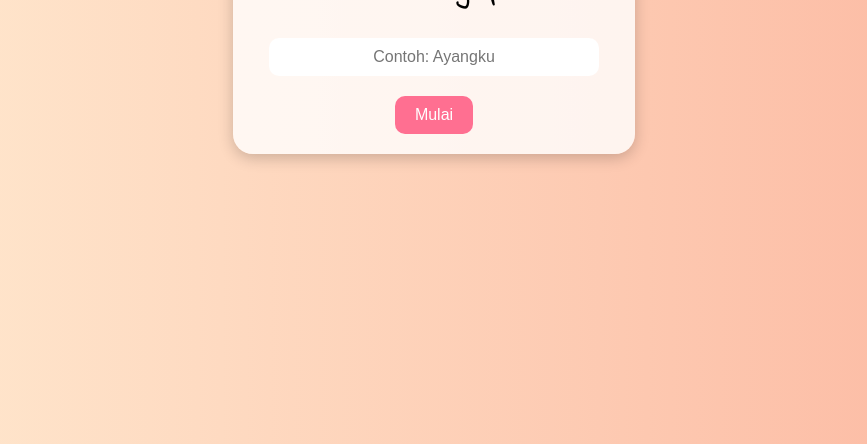
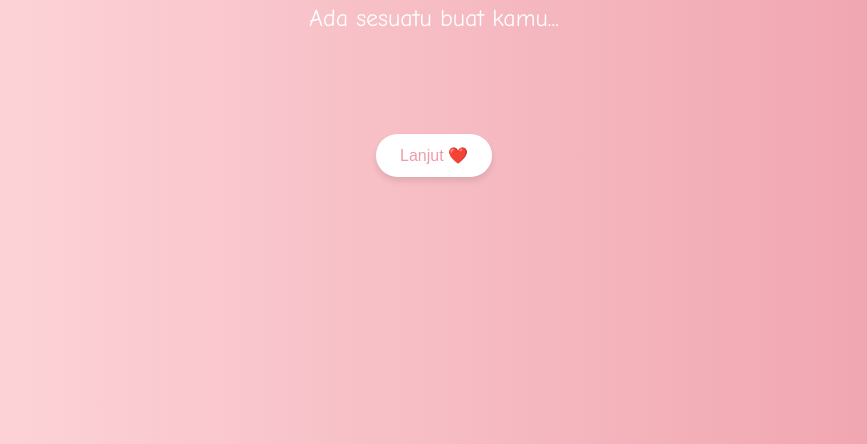
Before and after one commit to erdthedev/untukmu, a plain HTML site: page index.html in a window 1280 px wide. Shown: the part 356-800 px from the top of the page, without its empty margins (206-1073 px from the left). Drawn offline with Linux system fonts and the light colour scheme.

Commit message:
Update index.html

```diff
--- a/index.html
+++ b/index.html
@@ -1,193 +1,98 @@
-
 <!DOCTYPE html>
 <html lang="id">
 <head>
   <meta charset="UTF-8" />
   <meta name="viewport" content="width=device-width, initial-scale=1.0"/>
-  <title>Untuk Kamu 💖</title>
-  <link href="https://fonts.googleapis.com/css2?family=Indie+Flower&display=swap" rel="stylesheet">
+  <title>Untukmu</title>
   <style>
     body {
       margin: 0;
-      padding: 0;
-      font-family: 'Indie Flower', cursive;
-      background: linear-gradient(to right, #ffecd2, #fcb69f);
+      font-family: 'Comic Sans MS', cursive, sans-serif;
+      background: linear-gradient(to right, #ffdde1, #ee9ca7);
+      color: #fff;
       display: flex;
+      flex-direction: column;
+      align-items: center;
       justify-content: center;
-      align-items: center;
       height: 100vh;
       overflow: hidden;
+      text-align: center;
     }
-
-    .container {
-      text-align: center;
-      padding: 20px;
-      background: rgba(255, 255, 255, 0.8);
-      border-radius: 20px;
-      box-shadow: 0 4px 15px rgba(0,0,0,0.2);
-      max-width: 90%;
+    h1 {
+      font-size: 2.5rem;
+      margin-bottom: 20px;
     }
-
-    #text {
-      font-size: 1.8em;
-      color: #444;
-      margin-bottom: 20px;
+    #message {
+      font-size: 1.5rem;
+      margin-bottom: 30px;
       min-height: 100px;
     }
-
-    .btn, .input {
-      padding: 10px 20px;
-      font-size: 1em;
+    .btn {
+      background-color: #fff;
+      color: #ee9ca7;
+      padding: 12px 24px;
       border: none;
-      border-radius: 10px;
-      margin-top: 10px;
+      border-radius: 25px;
+      font-size: 1rem;
+      cursor: pointer;
+      box-shadow: 0 4px 6px rgba(0,0,0,0.1);
+      transition: transform 0.2s ease;
     }
-
-    .btn {
-      background-color: #ff6f91;
-      color: white;
-      cursor: pointer;
-    }
-
     .btn:hover {
-      background-color: #ff3e6c;
-    }
-
-    .input {
-      margin-bottom: 10px;
-      width: 80%;
-      text-align: center;
-    }
-
-    canvas#confetti {
-      position: fixed;
-      top: 0; left: 0;
-      width: 100%;
-      height: 100%;
-      pointer-events: none;
-      z-index: 999;
+      transform: scale(1.1);
     }
   </style>
 </head>
 <body>
 
-<canvas id="confetti"></canvas>
+  <h1>Hai Kamu ❤️</h1>
+  <div id="message">Ada sesuatu buat kamu...</div>
+  <button class="btn" onclick="nextMessage()">Lanjut ❤️</button>
+  <a id="wa-share" class="btn" style="display:none; margin-top:10px;" target="_blank">Bagikan ke WhatsApp 💬</a>
 
-<div class="container">
-  <div id="form">
-    <h2>Masukkan nama orang spesialmu 💌</h2>
-    <input class="input" type="text" id="nameInput" placeholder="Contoh: Ayangku" />
-    <br>
-    <button class="btn" onclick="start()">Mulai</button>
-  </div>
-
-  <div id="content" style="display: none;">
-    <div id="text"></div>
-    <button class="btn" onclick="nextMessage()">Lanjut ❤️</button>
-  </div>
-</div>
-
-<audio id="bgm" loop>
+  <audio id="bgm" autoplay loop>
     <source src="https://cdn.pixabay.com/download/audio/2022/12/01/audio_15b30bbf30.mp3?filename=romantic-piano-126274.mp3" type="audio/mpeg">
   </audio>
 
   <script>
     const messages = [
-    "Hai, {name} ❤️",
-    "Aku cuma mau bilang sesuatu nih...",
-    "Terima kasih karena sudah ada buatku.",
-    "Kamu adalah bagian terindah dalam hariku.",
-    "Semoga kita selalu bersama selamanya 💑",
-    "Aku sayang kamu, {name} 😘",
-    "Sekian dulu, tapi cintaku nggak akan pernah habis 💖"
+      "Aku cuma mau bilang...",
+      "Terima kasih udah hadir di hidupku 😊",
+      "Hari-hariku jadi lebih indah karena kamu 🌸",
+      "Tetaplah di sisiku ya ❤️",
+      "Aku sayang kamu... banget! 😘"
     ];
 
-  let name = "";
     let index = 0;
-  const textEl = document.getElementById("text");
-  const contentEl = document.getElementById("content");
-  const formEl = document.getElementById("form");
-  const bgm = document.getElementById("bgm");
 
-  function start() {
-    const input = document.getElementById("nameInput").value.trim();
-    if (!input) return alert("Masukkan nama dulu yaa :)");
-    name = input;
-    formEl.style.display = "none";
-    contentEl.style.display = "block";
-    bgm.play();
-    nextMessage();
+    function nextMessage() {
+      const msg = document.getElementById("message");
+      const btn = document.querySelector(".btn");
+      const audio = document.getElementById("bgm");
+
+      audio.play(); // buat iOS yang butuh interaksi
+
+      if (index < messages.length) {
+        typeMessage(messages[index], msg, () => index++);
+      } else {
+        btn.style.display = "none";
+        document.getElementById("wa-share").href = `https://wa.me/?text=Hai%20aku%20punya%20sesuatu%20buat%20kamu%20%F0%9F%92%95%20Coba%20lihat%20ini%3A%20${encodeURIComponent(location.href)}`;
+        document.getElementById("wa-share").style.display = "inline-block";
+      }
     }
 
-  function showMessage(text, callback) {
+    function typeMessage(text, element, callback) {
       let i = 0;
-    textEl.innerHTML = "";
-    const typed = text.replace(/{name}/g, name);
+      element.innerHTML = "";
       const interval = setInterval(() => {
-      textEl.innerHTML += typed[i];
+        element.innerHTML += text[i];
         i++;
-      if (i === typed.length) {
+        if (i === text.length) {
           clearInterval(interval);
-        if (callback) callback();
+          setTimeout(callback, 1000);
         }
       }, 50);
     }
-
-  function nextMessage() {
-    if (index < messages.length) {
-      showMessage(messages[index]);
-      index++;
-      if (index === messages.length) {
-        // trigger confetti
-        setTimeout(() => {
-          launchConfetti();
-        }, 1000);
-      }
-    }
-  }
-
-  // 🎉 Simple Confetti
-  const confettiCanvas = document.getElementById('confetti');
-  const confettiCtx = confettiCanvas.getContext('2d');
-  confettiCanvas.width = window.innerWidth;
-  confettiCanvas.height = window.innerHeight;
-
-  const confetti = [];
-  for (let i = 0; i < 150; i++) {
-    confetti.push({
-      x: Math.random() * confettiCanvas.width,
-      y: Math.random() * confettiCanvas.height - confettiCanvas.height,
-      r: Math.random() * 6 + 2,
-      d: Math.random() * 5 + 2,
-      color: `hsl(${Math.random() * 360}, 100%, 70%)`
-    });
-  }
-
-  function drawConfetti() {
-    confettiCtx.clearRect(0, 0, confettiCanvas.width, confettiCanvas.height);
-    confetti.forEach(p => {
-      confettiCtx.beginPath();
-      confettiCtx.arc(p.x, p.y, p.r, 0, Math.PI * 2);
-      confettiCtx.fillStyle = p.color;
-      confettiCtx.fill();
-    });
-    updateConfetti();
-  }
-
-  function updateConfetti() {
-    confetti.forEach(p => {
-      p.y += p.d;
-      if (p.y > confettiCanvas.height) {
-        p.y = -10;
-        p.x = Math.random() * confettiCanvas.width;
-      }
-    });
-  }
-
-  function launchConfetti() {
-    setInterval(drawConfetti, 20);
-  }
   </script>
-
 </body>
 </html>
```
Lines whose indentation alone changed are shown as unchanged.
